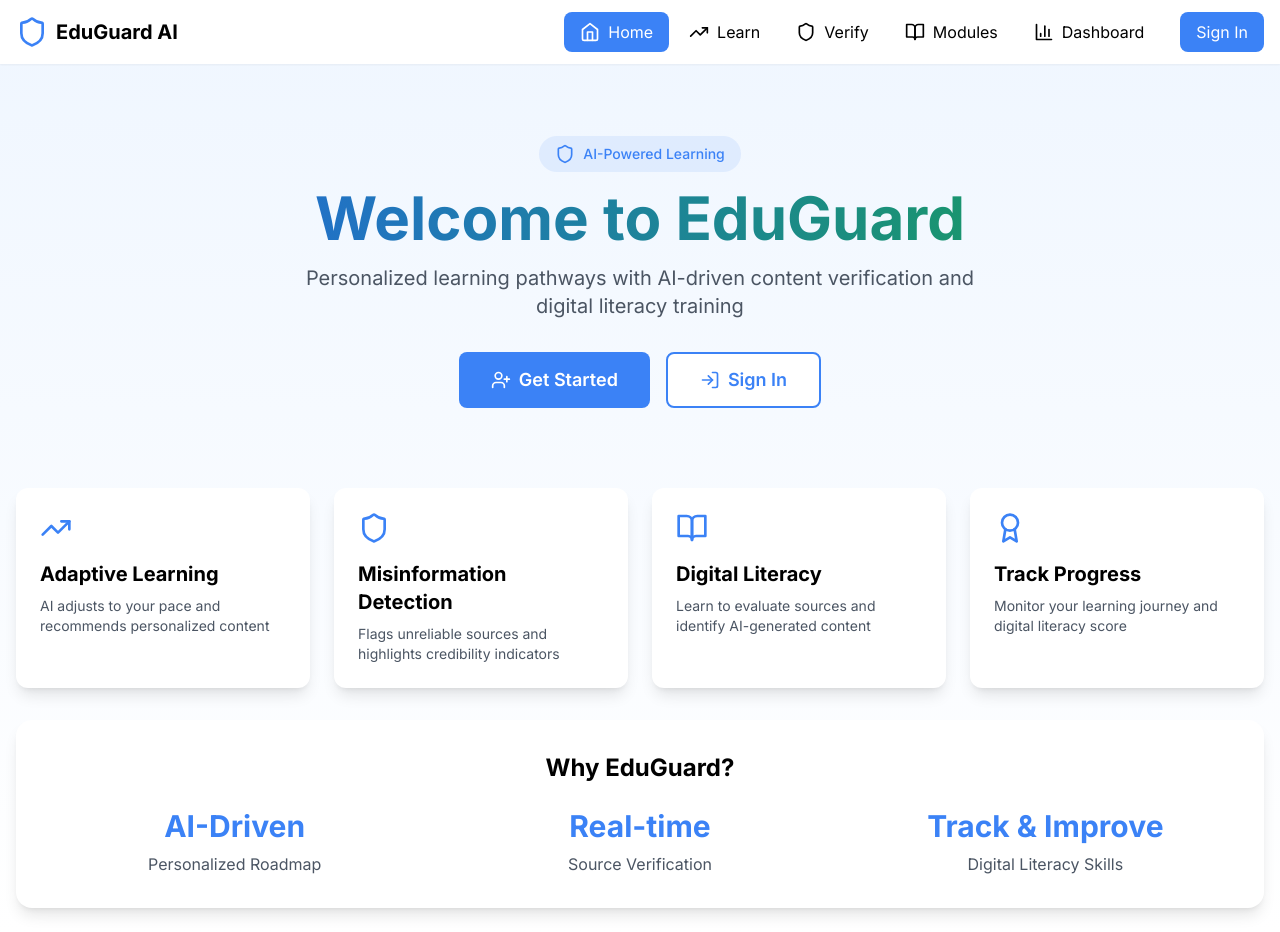
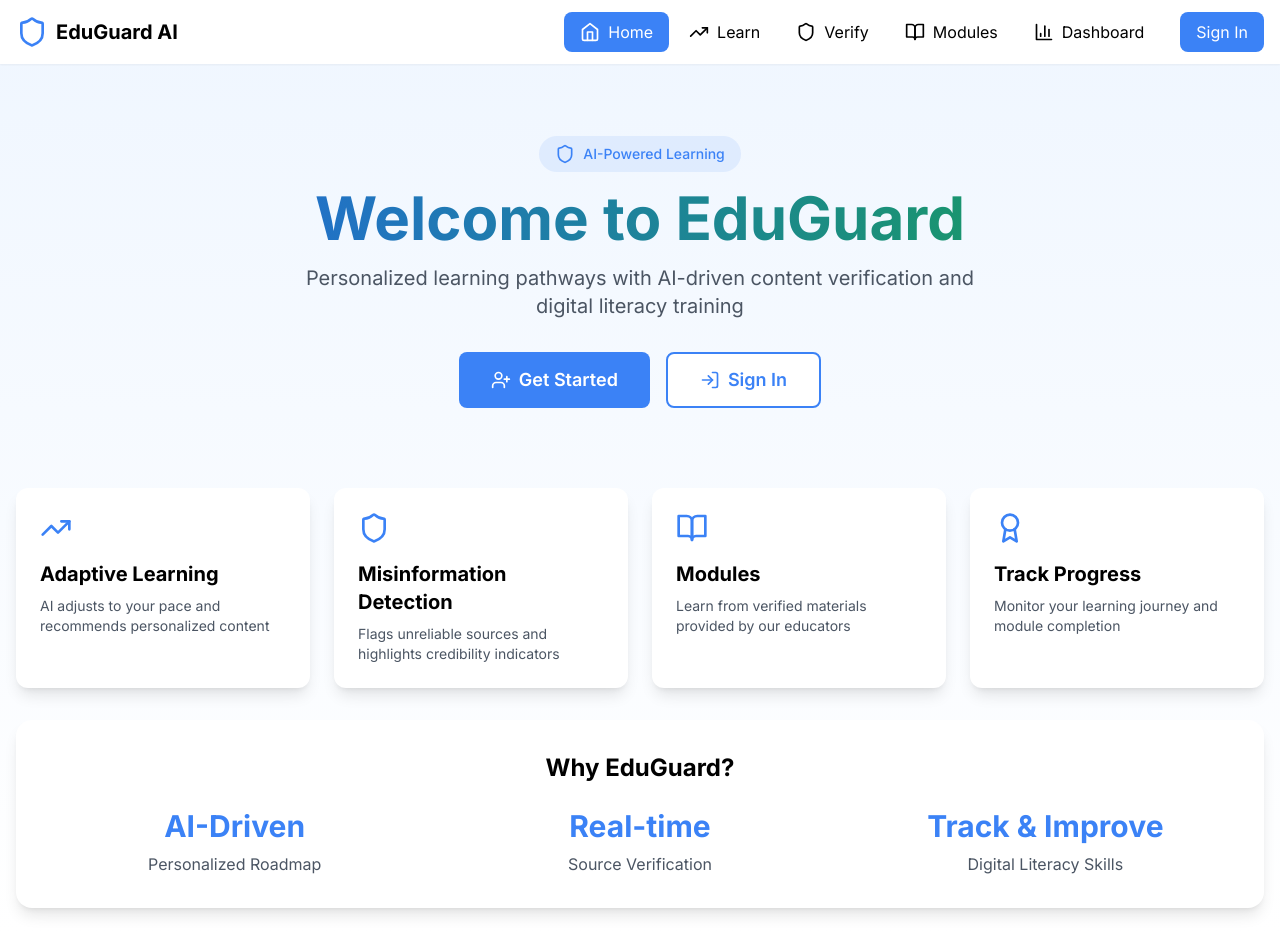
Before and after one commit to AjDesuuu/EduGuard, a Next.js app: page / in a window 1280 px wide. Built offline with nearby package versions, Linux system fonts and the light colour scheme.

Commit message:
Update homepage: Replace 'Digital Literacy' with 'Modules' and update feature card descriptions

```diff
--- a/app/page.tsx
+++ b/app/page.tsx
@@ -87,14 +87,14 @@ export default function Home() {
         />
         <FeatureCard
           icon={<BookOpen className="w-8 h-8" />}
-          title="Digital Literacy"
-          description="Learn to evaluate sources and identify AI-generated content"
+          title="Modules"
+          description="Learn from verified materials provided by our educators"
           href="/modules"
         />
         <FeatureCard
           icon={<Award className="w-8 h-8" />}
           title="Track Progress"
-          description="Monitor your learning journey and digital literacy score"
+          description="Monitor your learning journey and module completion"
           href="/dashboard"
         />
       </section>
```
